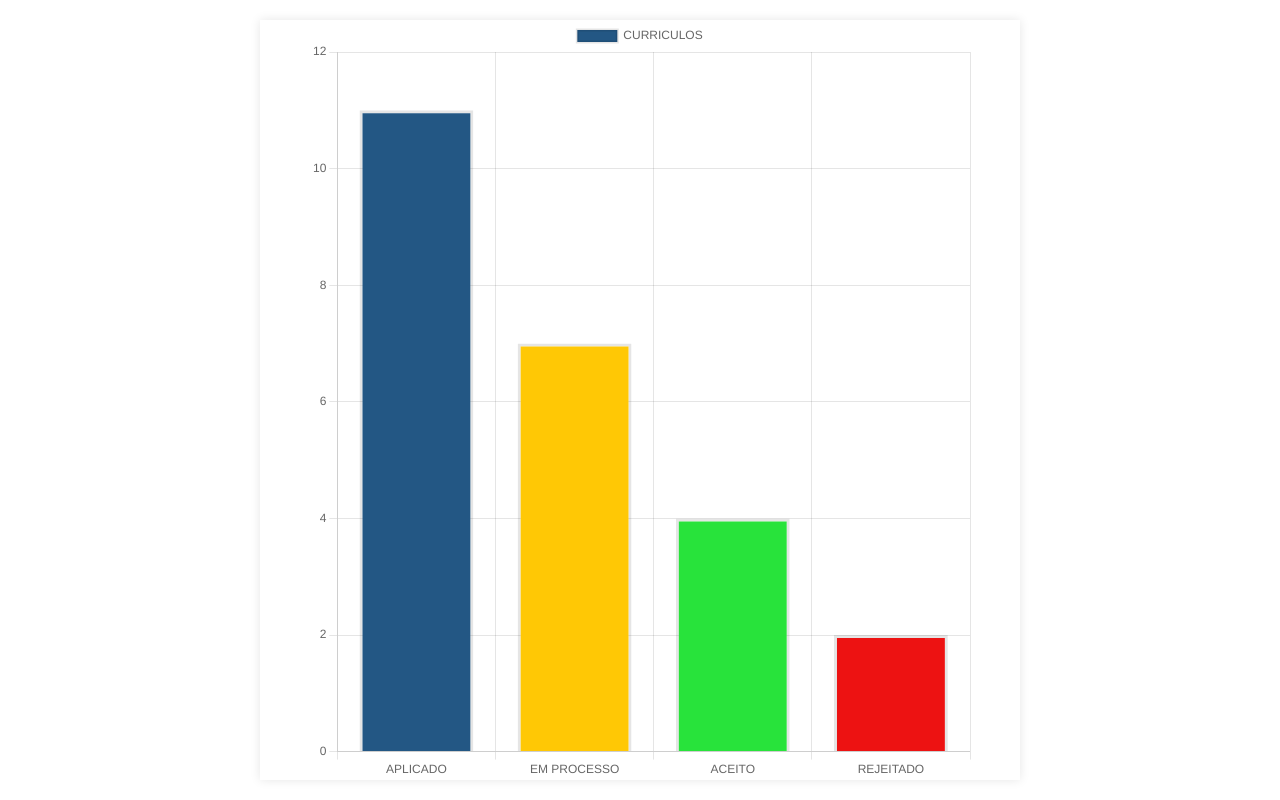
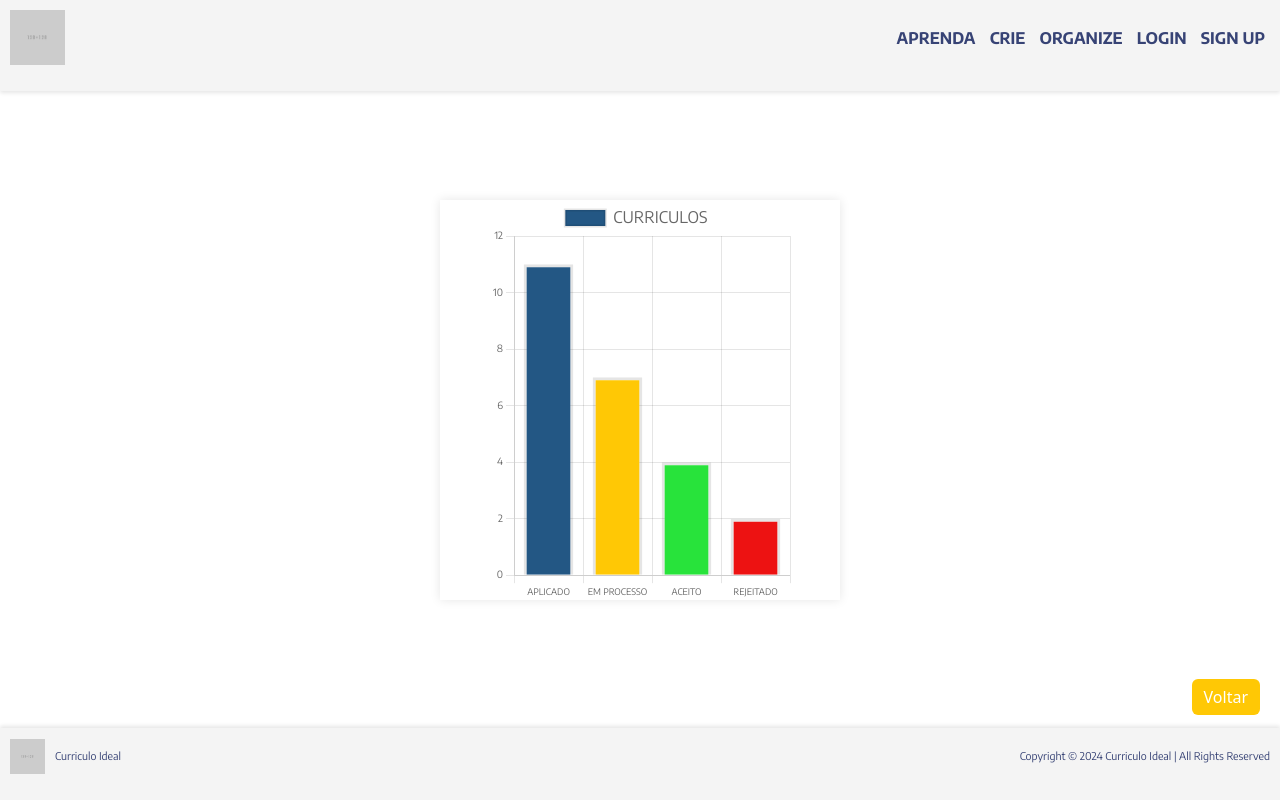
Before and after one commit to ICEI-PUC-Minas-PMV-ADS/pmv-ads-2024-1-e1-proj-web-t8-pmv-ads-2024-1-e1-proj-curriculo-ideal, a plain HTML site: page codigo-fonte/grafico.html in a window 1280 px wide. Drawn offline with nearby package versions, Linux system fonts and the light colour scheme.

Commit message:
adicionando-nav-e-footer-volta

```diff
--- a/codigo-fonte/grafico.css
+++ b/codigo-fonte/grafico.css
@@ -12,3 +12,33 @@ canvas {
     background-color: white;
     box-shadow: 0px 0px 10px rgba(0, 0, 0, 0.1);
 }
+
+header {
+    position: fixed;
+    top: 0;
+    left: 0;
+    width: 100%;
+    background-color: #ffffff;
+    z-index: 1000;
+    box-shadow: 0 2px 4px rgba(0, 0, 0, 0.1);
+}
+
+footer {
+    position: fixed;
+    bottom: 0;
+    left: 0;
+    width: 100%;
+    background-color: #ffffff;
+    z-index: 1000;
+    box-shadow: 0 -2px 4px rgba(0, 0, 0, 0.1);
+}
+
+.voltar a {
+    position: fixed;
+    bottom: 85px; /* distância do rodapé */
+    right: 20px; /* distância da direita */
+    background-color:#FFC805 ;
+    color: white;
+    border: none;
+
+}
--- a/codigo-fonte/grafico.html
+++ b/codigo-fonte/grafico.html
@@ -3,14 +3,48 @@
 <head>
     <meta charset="UTF-8">
     <meta name="viewport" content="width=device-width, initial-scale=1.0">
+    <link rel="preconnect" href="https://fonts.googleapis.com">
+    <link rel="preconnect" href="https://fonts.gstatic.com" crossorigin>
+    <link href="https://fonts.googleapis.com/css2?family=Encode+Sans:wght@100..900&family=Montserrat:ital,wght@0,100..900;1,100..900&display=swap" rel="stylesheet">
+    <link href="https://cdn.jsdelivr.net/npm/bootstrap@5.3.0-alpha1/dist/css/bootstrap.min.css" rel="stylesheet">
+    <link rel="stylesheet" type="text/css" href="grafico.css">
     <link rel="stylesheet" href="navbar-footer-style.css">
-    <link rel="stylesheet" type="text/css" href="grafico.css">
     <title>Gráfico</title>
-
 </head>
 <body>
-    <canvas id="grafico1" width="400" height="400"></canvas>
-    <script src="https://cdn.jsdelivr.net/npm/chart.js"></script>
-    <script src="grafico.js"></script>
+    <header>
+        <nav>
+            <figure id="logo">
+                <img class="logo" src="img\128x128.png" alt="logo" height="55" width="55" />
+            </figure>
+            <div id="menu">
+                <ul>
+                    <li><a href="como-fazer.html">APRENDA</a></li>
+                    <li><a href="crie-seu-curriculo.html">CRIE</a></li>
+                    <li><a href="suascandidaturas.html">ORGANIZE</a>
+                    <li><a href="login.html">LOGIN</a></li>
+                    <li><a href="signup.html">SIGN UP</a></li>
+                </ul>
+            </div>
+        </nav>
+    </header>
+    <div>
+     <canvas id="grafico1" width="400" height="400"></canvas>
+     <script src="https://cdn.jsdelivr.net/npm/chart.js"></script>
+     <script src="grafico.js"></script>
+     <div class="voltar"div>
+        <a href="javascript:history.back()" class="btn btn-primary">Voltar</a>
+    </div>
+    <footer>
+        <div class="logo">
+            <figure id="logo-footer">
+                <img class="logo-footer" src="img\128x128.png" alt="logo" height="35" width="35" />
+            </figure>
+            <p class="marca">Curriculo Ideal</p>
+        </div>
+        <div class="direitos">
+            <p>Copyright © 2024 Curriculo Ideal | All Rights Reserved</p>
+        </div>
+    </footer>
 </body>
 </html>
--- a/codigo-fonte/grafico.js
+++ b/codigo-fonte/grafico.js
@@ -25,7 +25,31 @@ document.addEventListener('DOMContentLoaded', function () {
         options: {
             scales: {
                 y: {
-                    beginAtZero: true
+                    beginAtZero: true,
+                    ticks: {
+                        font: {
+                            family: 'Encode Sans',
+                            size: 10,
+                        }
+                    }
+                },
+                x: {
+                    ticks: {
+                        font: {
+                            family: 'Encode Sans',
+                            size: 9,
+                        }
+                    }
+                }
+            },
+            plugins: {
+                legend: {
+                    labels: {
+                        font: {
+                            family: 'Encode Sans',
+                            size: 16,
+                        }
+                    }
                 }
             },
             layout: {
```
